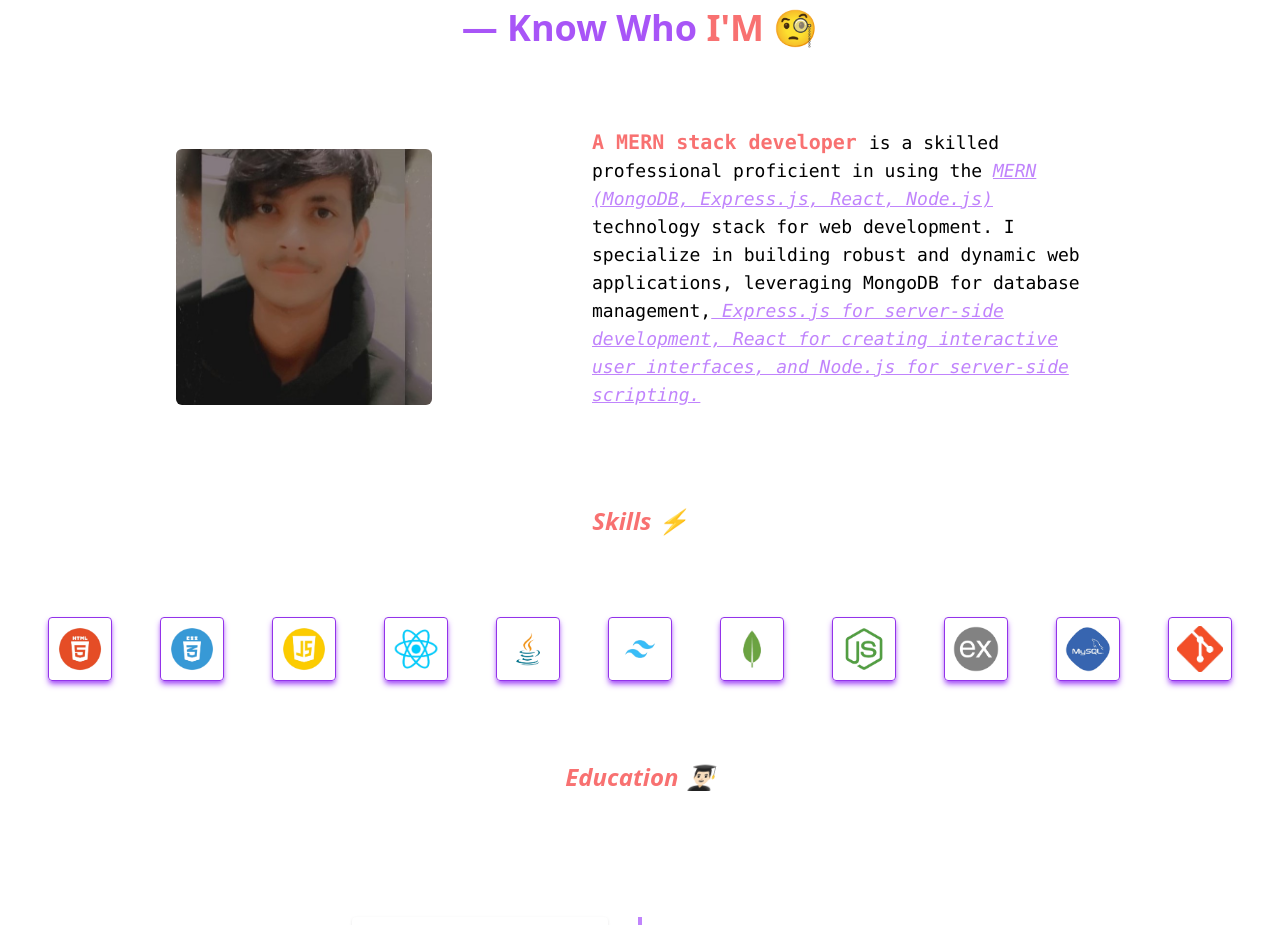
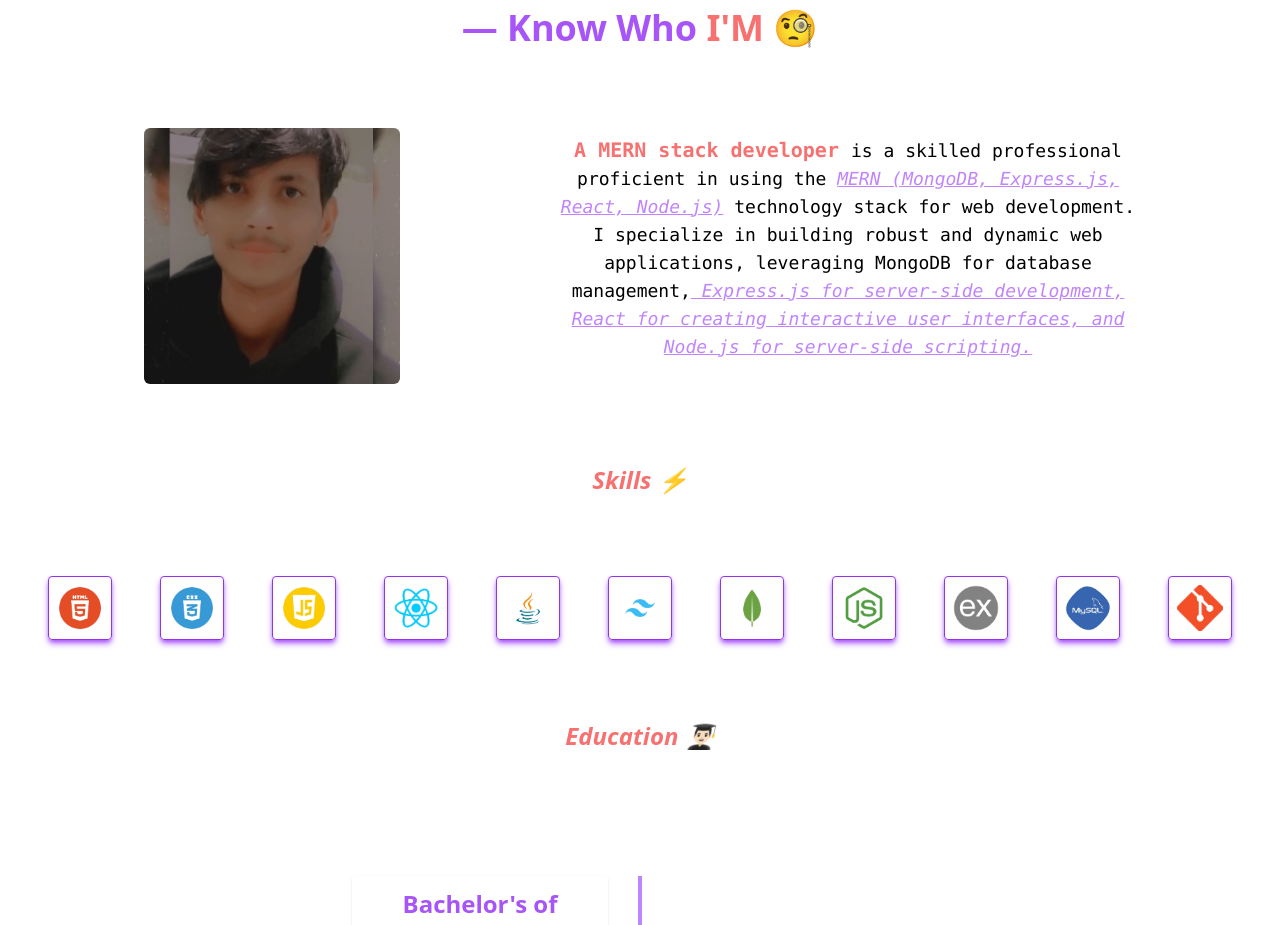
Before and after one commit to Hemankoli/MyPortFolio, a React (Create React App) app: page / in a window 1280 px wide. Shown: the part 1500-2425 px from the top of the page. Built offline with nearby package versions, Linux system fonts and the light colour scheme.

Commit message:
"30 march updates"

```diff
--- a/src/components/About.js
+++ b/src/components/About.js
@@ -26,7 +26,7 @@ const About = () => {
         <div className="mb-8 md:mb-0">
           <img src={profile} alt="profile" className="w-40 h-40 md:w-64 md:h-64 rounded-md object-cover mx-auto" />
         </div>
-        <div className="text-lg mx-4 w-full max-w-lg">
+        <div className="text-lg mx-4 text-center w-full max-w-xl">
           <p className="mb-4 font-mono">
             <span className='text-red-400 font-semibold text-xl'>A MERN stack developer </span> is a skilled professional proficient in using the <span className='text-purple-400 italic underline'> MERN
             (MongoDB, Express.js, React, Node.js)</span> technology stack for web development.
@@ -35,6 +35,7 @@ const About = () => {
             interactive user interfaces, and Node.js for server-side scripting. </span>
           </p>
         </div>
+
       </div>
 
       <div className="text-center mt-20">
@@ -75,7 +76,7 @@ const About = () => {
                     <div className='w-full py-3 px-2  sm:max-w-xl sm:mx-auto sm:px-0 bg-white p-4 rounded shadow group hover:bg-purple-500 cursor-pointer ease-in duration-150'>
                         <h2 className='text-purple-500 font-bold mb-3 group-hover:text-white group-hover:font-semibold text-2xl'>Bachelor's of Technology Degree</h2>
                         <h4 className="text-lg font-bold group-hover:text-white group-hover:font-semibold mb-4">(2019 - 2023)</h4>
-                        <p className='text-sm text-gray-700 group-hover:text-white group-hover:font-normal'>
+                        <p className='text-sm text-gray-700    group-hover:text-white group-hover:font-normal'>
                           I completed my B.Tech degree in the field of Electronics and Telecommunication Engineering (ENTC) with 8.03 CGPA.
                         </p>
                       </div>
--- a/src/components/Header.js
+++ b/src/components/Header.js
@@ -34,7 +34,7 @@ const Header = () => {
             <Link to={"/about"} className="inline-flex items-center text-gray-500 hover:bg-yellow-400  hover:text-black p-2 rounded-lg">
               <FcBusinessman className="w-6 h-6 mr-2" /> About
             </Link>
-            <Link to={"/project"} className="inline-flex items-center text-gray-500 hover:bg-green-400 hover:text-black p-2 rounded-lg">
+            <Link to={"/project"} className="inline-flex items-center text-gray-500 hover:bg-orange-400 hover:text-black p-2 rounded-lg">
               <FcBookmark className="w-6 h-6 mr-2" /> Projects
             </Link>
             <Link to={"/resume"} className="inline-flex items-center text-gray-500 hover:bg-purple-400 hover:text-black p-2 rounded-lg">
@@ -65,7 +65,7 @@ const Header = () => {
               <Link to={"/about"} onClick={closeMenu} className="flex items-center text-gray-500 hover:bg-yellow-400 hover:text-black p-2 rounded-lg mb-4 text-center text-lg">
                 <FcBusinessman className="w-6 h-6 mr-2" /> About
               </Link>
-              <Link to={"/project"} onClick={closeMenu} className="flex items-center text-gray-500 hover:bg-green-400 hover:text-black p-2 rounded-lg mb-4 text-center text-lg">
+              <Link to={"/project"} onClick={closeMenu} className="flex items-center text-gray-500 hover:bg-orange-400 hover:text-black p-2 rounded-lg mb-4 text-center text-lg">
                 <FcBookmark className="w-6 h-6 mr-2" /> Projects
               </Link>
               <Link to={"/resume"} onClick={closeMenu} className="flex items-center text-gray-500 hover:bg-purple-400 hover:text-black p-2 rounded-lg mb-4 text-center text-lg">
```
